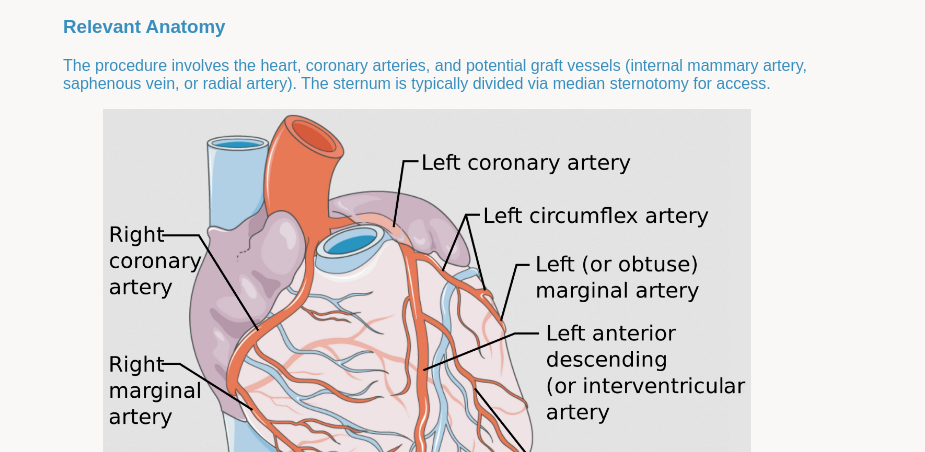
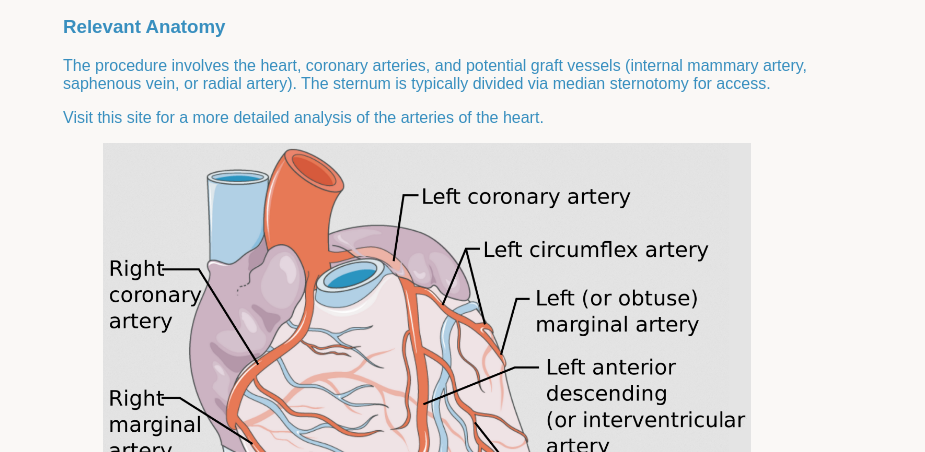
Before and after one commit to Gitgirlels/scrubscout, a plain HTML site: page specialties/cardiac/coronary-artery-bypass-graft-cabg.html in a window 1280 px wide. Shown: the part 348-800 px from the top of the page, without its empty margins (177-1102 px from the left). Drawn offline with Linux system fonts and the light colour scheme.

Commit message:
Update coronary-artery-bypass-graft-cabg.html

```diff
--- a/specialties/cardiac/coronary-artery-bypass-graft-cabg.html
+++ b/specialties/cardiac/coronary-artery-bypass-graft-cabg.html
@@ -23,6 +23,7 @@
 
     <h3>Relevant Anatomy</h3>
     <p>The procedure involves the heart, coronary arteries, and potential graft vessels (internal mammary artery, saphenous vein, or radial artery). The sternum is typically divided via median sternotomy for access.</p>
+   <a href="https://ccasociety.org/education/echoimage/intraoperative-imaging-coronary-arteries/">Visit this site for a more detailed analysis of the arteries of the heart.</a>
     <figure>
       <img src="cabg-anatomy-diagram.jpg" alt="CABG diagram from reputable medical source" style="max-width:90%;">
       <figcaption>Coronary Arteries and Graft Sites</figcaption>
```
